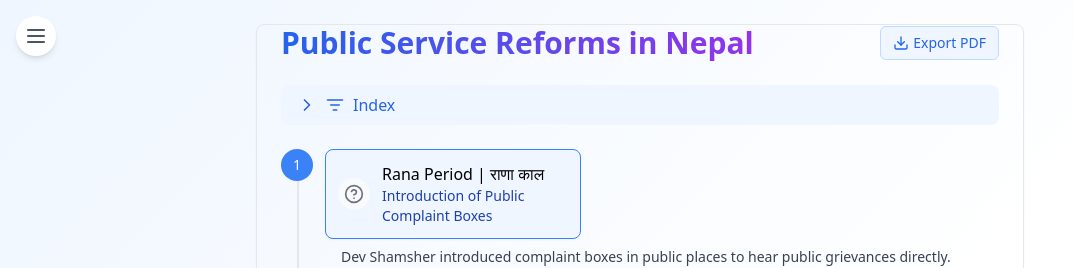
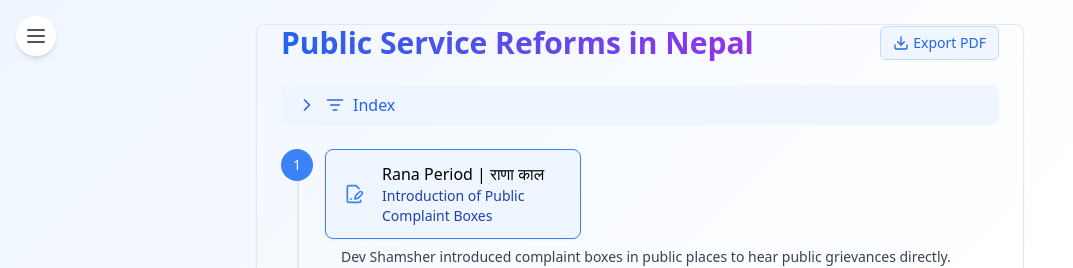
Before and after one commit to ShivaPrasadAcharya/exptimeline.git.io, a React (Vite) app: page / in a window 1280 px wide. Shown: the top 268 px of the page, without its empty margins (0-1073 px from the left). Built offline with nearby package versions, Linux system fonts and the light colour scheme.

Commit message:
Update CategoryIcon.jsx

```diff
--- a/src/components/timeline/CategoryIcon.jsx
+++ b/src/components/timeline/CategoryIcon.jsx
@@ -1,6 +1,7 @@
 // src/components/timeline/CategoryIcon.jsx
 import React from 'react';
 import {
+FileSignature, Files, AlertTriangle,
   FileText,
   Building,
   Eye,
@@ -16,12 +17,40 @@
 
   const getIconStyle = () => {
     switch (category) {
-      case 'complaint':
+     case 'contract':
+  return {
+    icon: FileSignature, // A document with a signature line icon
+    color: 'text-blue-500',
+    bgColor: 'bg-blue-50'
+  };
+
+case 'sub-lease-contract':
+  return {
+    icon: Files, // Stacked documents icon representing related contracts
+    color: 'text-indigo-500',
+    bgColor: 'bg-indigo-50'
+  };
+
+case 'conflict':
+  return {
+    icon: AlertTriangle, // Warning triangle icon suggesting dispute
+    color: 'text-amber-500',
+    bgColor: 'bg-amber-50'
+  };
+
+case 'court':
+  return {
+    icon: Scale, // Justice scale icon representing legal proceedings
+    color: 'text-purple-500',
+    bgColor: 'bg-purple-50'
+  };
+ case 'complaint':
         return {
           icon: FileText,
           color: 'text-red-500',
           bgColor: 'bg-red-50'
         };
+
       case 'administration':
         return {
           icon: Building,
```
